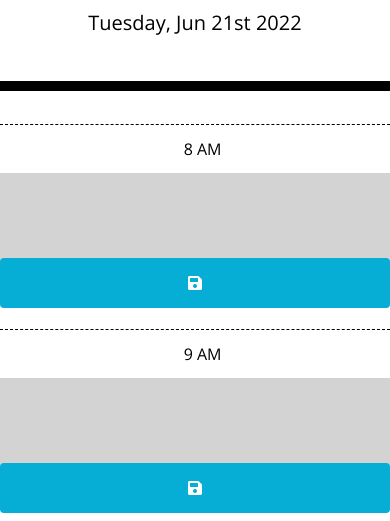
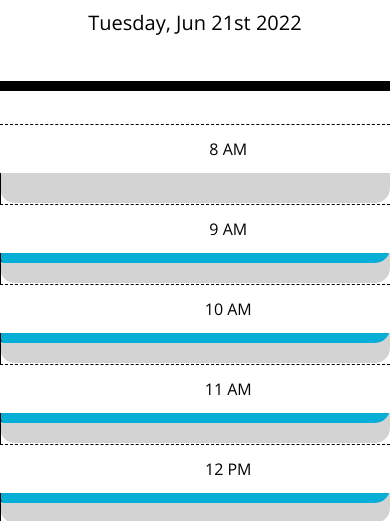
Before and after one commit to joshdunn57/Work-Day-Scheduler, a plain HTML site: page index.html in a window 390 px wide. Shown: the part 256-777 px from the top of the page. Drawn offline with nearby package versions, Linux system fonts and the light colour scheme.

Commit message:
Removed responsive errors

```diff
--- a/assets/style.css
+++ b/assets/style.css
@@ -69,25 +69,3 @@ body {
     font-size: 20px;
     transition: all 0.3s ease-in-out;
   }
- /*made the site responsive*/
-  @media screen and (max-width: 768px), screen and (max-width: 575px) {
-    .row {
-      height: auto;
-      margin-top: 20px;
-    }
-
-    .hour {
-      padding-right: 17%;
-    }
-
-    .saveBtn {
-      border: 0;
-      border-radius: 0.25rem;
-      height: 50px;
-    }
-
-    textarea {
-      min-height: 85px;
-      border: 0;
-    }
-  }
```
